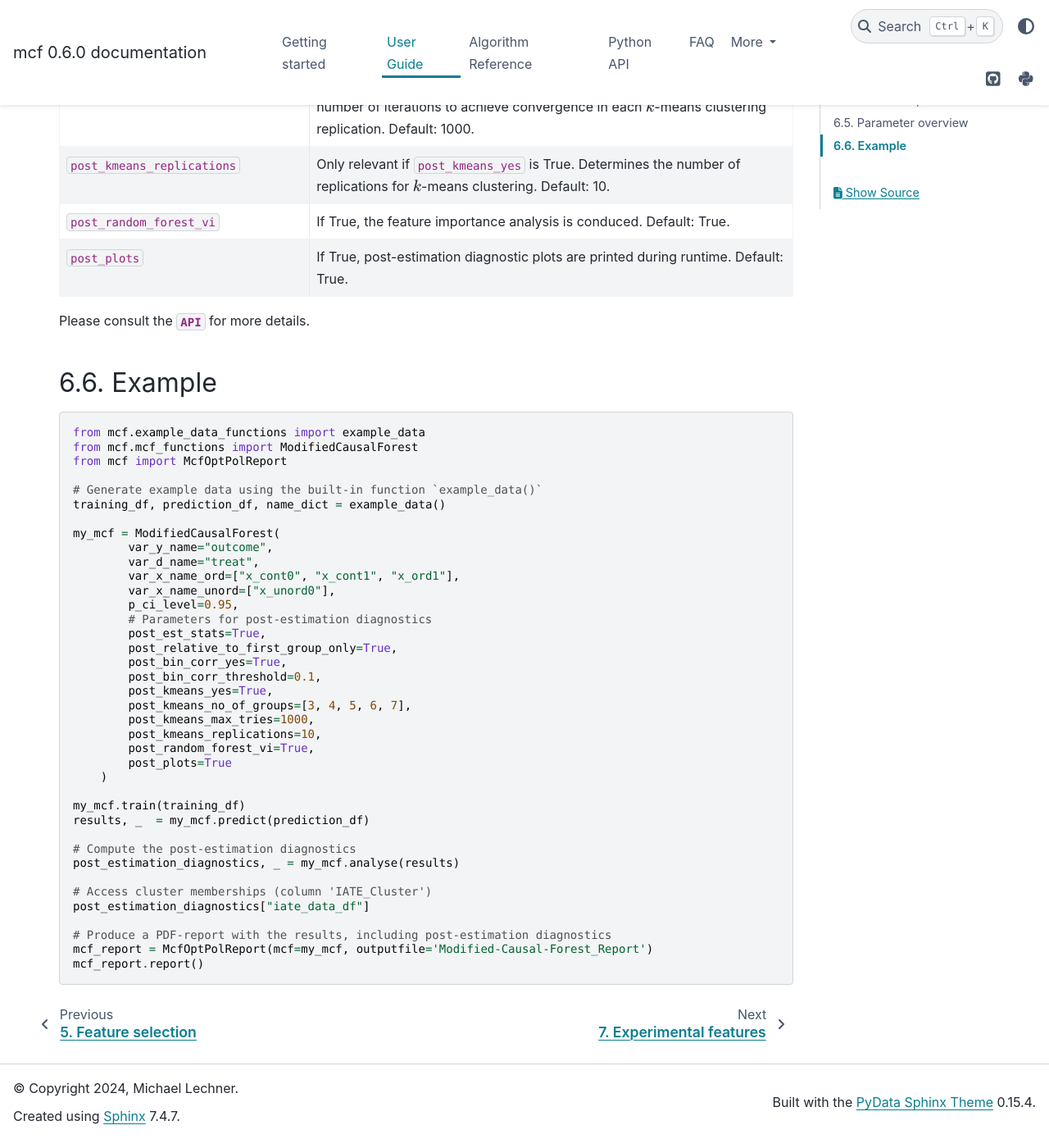
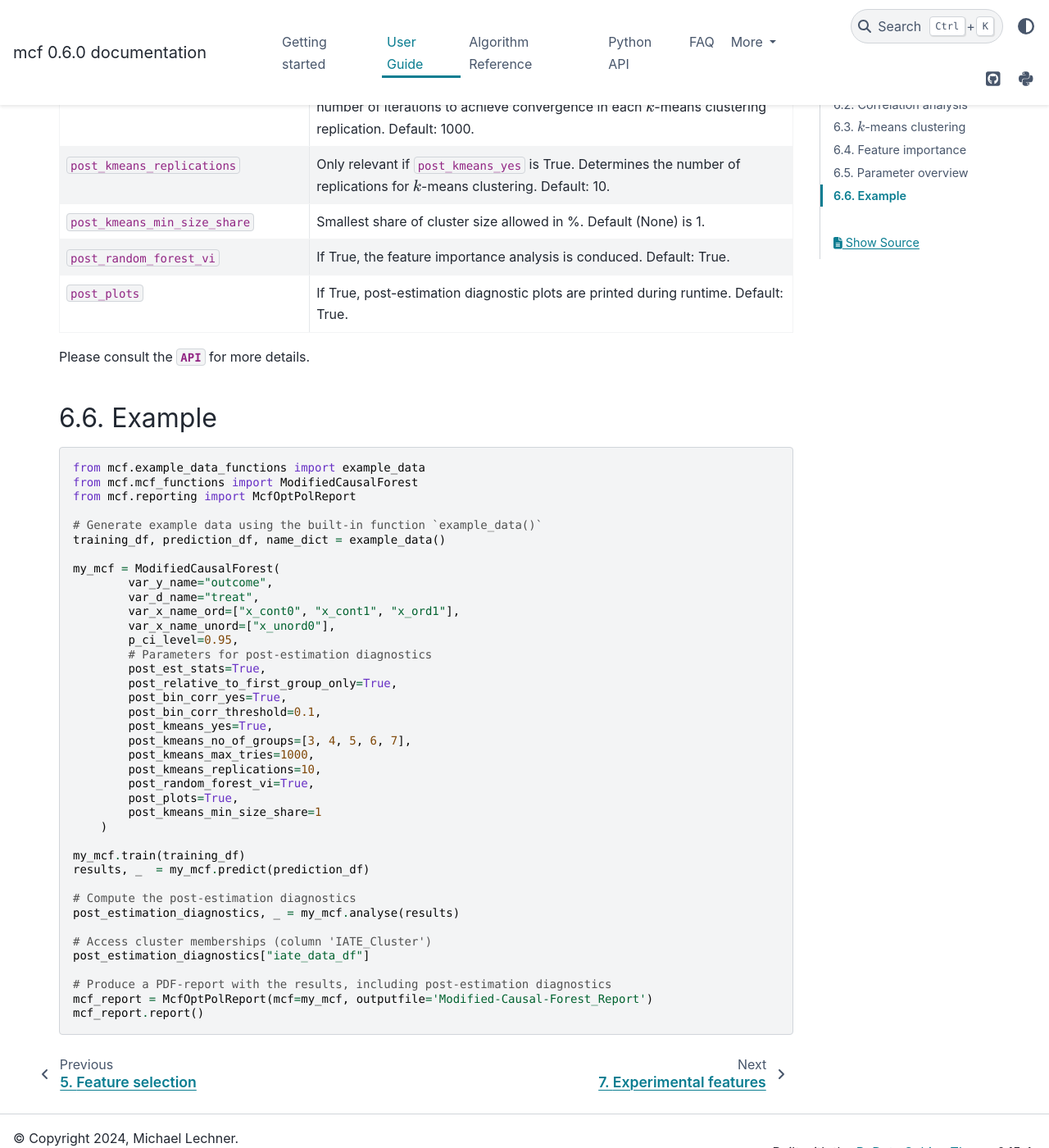
Before and after one commit to MCFpy/mcf, a Sphinx documentation site: the page built from docs/source/user_guide/post_estimation_diagnostics.rst, in a window 1280 px wide and 1400 px high, scrolled down 3715 px. Shown: the whole window at 82% size. Built offline with Sphinx 7.4.7 and the PyData theme 0.15.4, drawn with Linux system fonts in a browser that asks for light colours.

Commit message:
Update post_estimation_diagnostics.rst

```diff
--- a/docs/source/user_guide/post_estimation_diagnostics.rst
+++ b/docs/source/user_guide/post_estimation_diagnostics.rst
@@ -140,6 +140,8 @@
 +---------------------------------------+-----------------------------------------------------------------------------------------------------------------------------------------------------------------------------------------------------------------------------------------------------------------------+
 | ``post_kmeans_replications``          | Only relevant if ``post_kmeans_yes`` is True. Determines the number of replications for :math:`k`-means clustering. Default: 10.                                                                                                                                      |
 +---------------------------------------+-----------------------------------------------------------------------------------------------------------------------------------------------------------------------------------------------------------------------------------------------------------------------+
+| ``post_kmeans_min_size_share``        | Smallest share of cluster size allowed in %. Default (None) is 1.                                                                                                                                                                                                     |
++---------------------------------------+-----------------------------------------------------------------------------------------------------------------------------------------------------------------------------------------------------------------------------------------------------------------------+
 | ``post_random_forest_vi``             | If True, the feature importance analysis is conduced. Default: True.                                                                                                                                                                                                  |
 +---------------------------------------+-----------------------------------------------------------------------------------------------------------------------------------------------------------------------------------------------------------------------------------------------------------------------+
 | ``post_plots``                        | If True, post-estimation diagnostic plots are printed during runtime. Default: True.                                                                                                                                                                                  |
@@ -155,7 +157,7 @@
 
     from mcf.example_data_functions import example_data
     from mcf.mcf_functions import ModifiedCausalForest
-    from mcf import McfOptPolReport
+    from mcf.reporting import McfOptPolReport
 
     # Generate example data using the built-in function `example_data()`
     training_df, prediction_df, name_dict = example_data()
@@ -176,7 +178,8 @@
             post_kmeans_max_tries=1000,
             post_kmeans_replications=10,
             post_random_forest_vi=True,
-            post_plots=True
+            post_plots=True,
+            post_kmeans_min_size_share=1
         )
 
     my_mcf.train(training_df)
```
